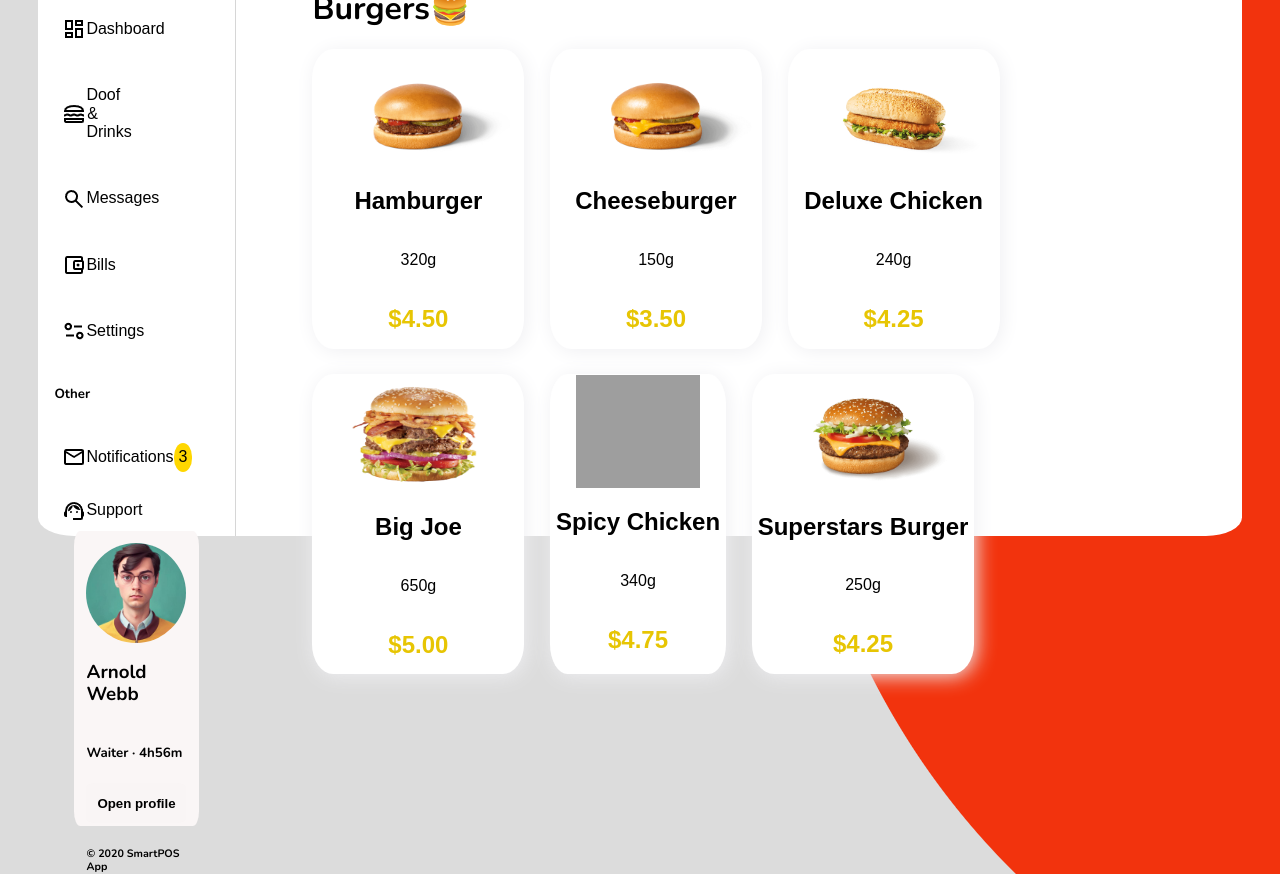
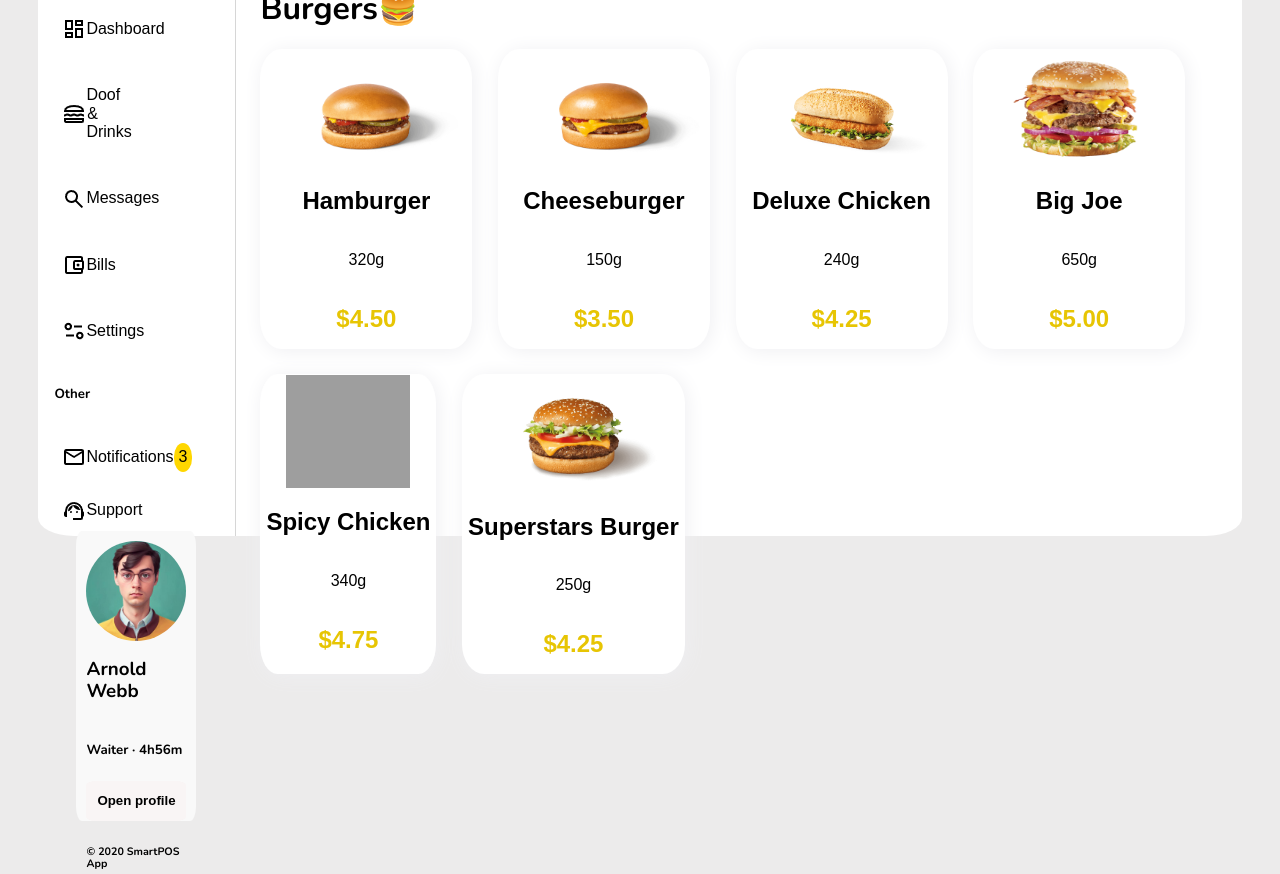
Before and after one commit to Warszawiakk/Projekt-Strony-Internetowe, a plain HTML site: page index.html in a window 1280 px wide. Shown: the part 126-1000 px from the top of the page. Drawn offline with nearby package versions, Linux system fonts and the light colour scheme; grey boxes are pictures that could not be loaded.

Commit message:
Czwarty commit A4

```diff
--- a/style/style.css
+++ b/style/style.css
@@ -13,15 +13,24 @@ html {
   justify-self: center;
   height: 78vh;
   position: relative;
+  z-index: 2;
+  align-self: center;
 }
 
 body {
   display: flex;
   flex-direction: row;
-  background-image: url("../assets/bg.png");
   background-color: rgb(236, 235, 235);
   padding: 3vmax;
   justify-content: center;
+  align-items: center;
+}
+body > img {
+  position: fixed;
+  width: 100vw;
+  height: 116vh;
+  justify-self: center;
+  align-self: center;
 }
 .navbar {
   display: flex;
@@ -46,16 +55,17 @@ body {
   flex-direction: inherit;
 }
 .navbar > :last-child {
-  background-color: rgb(250, 246, 246);
+  background-color: rgb(249, 249, 249);
   display: flex;
   flex-grow: 0;
   flex-shrink: 1;
-  padding: 1vw;
+  padding: 10px;
   border-radius: 5%;
   width: 100px;
   height: 270px;
   justify-self: flex-start;
   align-self: center;
+  border-top: 20vh;
 }
 .navbar > :last-child > img {
   border-radius: 100%;
@@ -191,10 +201,11 @@ body {
   padding-right: 1rem;
 }
 .treść {
-  border-left: 5vw solid transparent;
+  border-left: 1vw solid transparent;
   padding: 1vw;
   display: flex;
   flex-direction: column;
+  border-right: 1vw solid transparent;
 }
 .Notification_count {
   background-color: gold;
```
